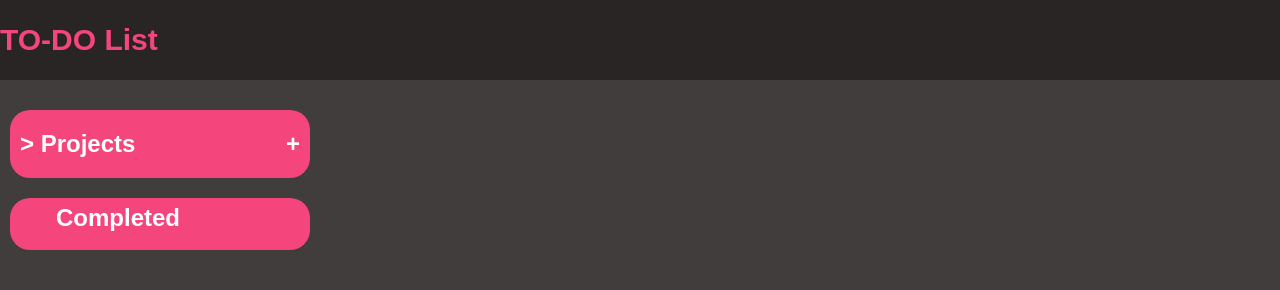
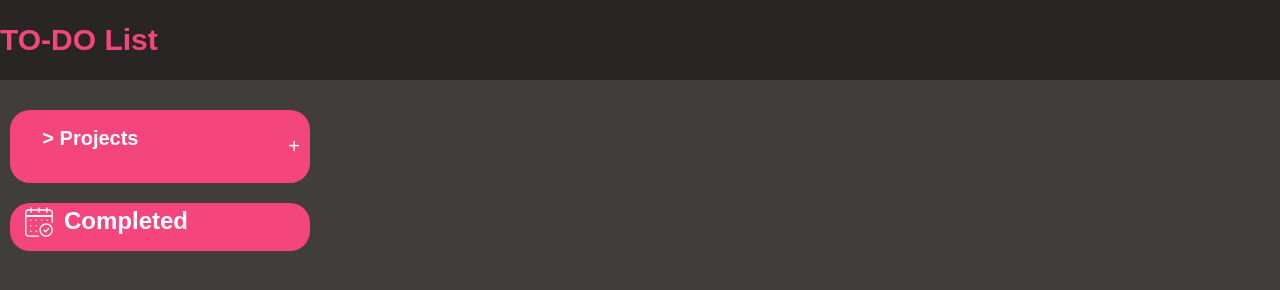
Before and after one commit to ojoflow/ToDoListApp, a website built with webpack: page dist/index.html in a window 1280 px wide. Built offline with nearby package versions, Linux system fonts and the light colour scheme; files whose address does not match are found by name.

Commit message:
side bar functionality fixed

```diff
--- a/src/scripts/index.js
+++ b/src/scripts/index.js
@@ -1,5 +1,5 @@
 import './style.css';
-import {makeSideBar} from './projects'
+import {makeSideBar,dropDown} from './projects';
 //import function for main task list area
 const content = document.querySelector('.content');
 
@@ -10,11 +10,12 @@ function makeHeader() {
 }
 function makeMain() {
     const main = document.createElement('main');
-    main.appendChild(makeSideBar())
+    main.appendChild(makeSideBar());
     return main;
 }
 /** MAIN FUNCTIONALITIY */
 (function createTodo() {
     content.appendChild(makeHeader());
     content.appendChild(makeMain());
+    dropDown();
 })()
--- a/src/scripts/projects.js
+++ b/src/scripts/projects.js
@@ -1,3 +1,5 @@
+// import {dropDown} from './utility'
+
 function makeSideBar() {
     const sidebar = document.createElement('div');
     sidebar.classList.add('sidebar');
@@ -7,16 +9,17 @@ function makeSideBar() {
     sidebar.appendChild(project);
 
     const sidetab = document.createElement('div');
-    sidetab.classList.add('sidetab', 'projects');
-    project.appendChild(sidetab)
+    sidetab.classList.add('sidetab');
+    project.appendChild(sidetab);
 
         const h2 = document.createElement('h2');
+        h2.classList.add('project');
         h2.innerText = '> Projects';
         sidetab.appendChild(h2);
-
-        const h2Too = document.createElement('h2');
-        h2Too.innerText = '+';
-        sidetab.appendChild(h2Too);
+        const plus = document.createElement('button');
+        plus.classList.add('plus');
+        plus.innerText = '+';
+        sidetab.appendChild(plus);
 
     const projectdropdown = document.createElement('projectdropdown');
     projectdropdown.classList.add('projectdropdown');
@@ -42,13 +45,35 @@ function makeSideBar() {
     completedsidetab.appendChild(completeflex);
 
     const h2Three = document.createElement('h2');
-    // const calendar = document.createElement('div');
-    // calendar.classList.add('calendar');
+
     completeflex.appendChild(h2Three);
-    // h2Three.appendChild(calendar);
-    // h2Three.innerText = 'Completed';
+
     h2Three.innerHTML = `<div class="calendar"></div>Completed`
+
+
 
     return sidebar;
 }
-export {makeSideBar};
+function dropDown() {
+    const drop = document.querySelector('.project');
+    console.log(drop);
+    const menuContent = document.querySelector('.projectdropdown');
+
+    drop.addEventListener('click',()=>{
+        if(menuContent.style.display===""){
+        menuContent.style.display="block";
+        drop.innerText = ` v Projects`;
+        } else {
+        menuContent.style.display="";
+        drop.innerHTML = `> Projects`;
+        }
+    })
+}
+// function addSideBarToMain(){
+//     const main = document.querySelector('main');
+//     main.appendChild(makeSideBar());
+//     dropDown();
+//     console.log(dropDown());
+//     console.log(main);
+// }
+export {makeSideBar, dropDown};
--- a/src/scripts/style.css
+++ b/src/scripts/style.css
@@ -27,13 +27,24 @@ main{
     margin-top: 20px;
     gap: 20px;
     background-color: #f4467d;
+    display: flex;
+    justify-content: space-between;
+    padding: 0 10px 0 10px;
 
 
 }
-.projects {
-    display: flex;
-    justify-content: space-between;
-    padding: 0 10px 0 10px;
+.project {
+    width: 11vw;
+    height: 5vh;
+    font-size: 20px;
+}
+.plus {
+    cursor: pointer;
+    color: white;
+    font-size: 20px;
+    padding: 0;
+    border: none;
+    background: none;
 }
 .projectdropdown{
     background-color: #292525;
--- a/webpack.config.js
+++ b/webpack.config.js
@@ -2,11 +2,15 @@ const path = require('path');
 
 
 module.exports = {
+  mode: 'development',
   entry: [
     './src/scripts/index.js',
 
   ],
   devtool: 'inline-source-map',
+  devServer : {
+    static: './dist',
+  },
   output: {
     filename: 'main.js',
     path: path.resolve(__dirname, 'dist'),
```
Also changed, not shown: package.json (+6 -2 lines), dist/main.js, src/images/calendar-and-check-mark.svg (added), 1 other file.
